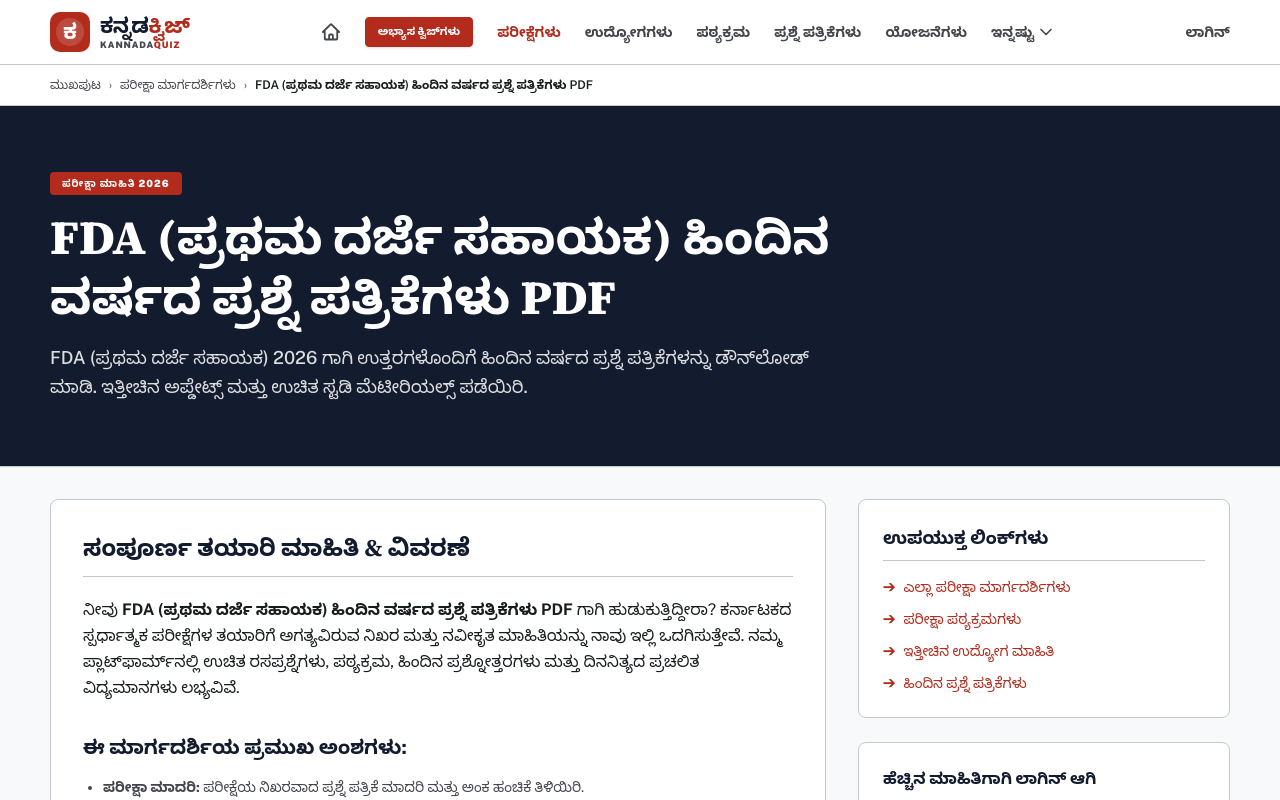
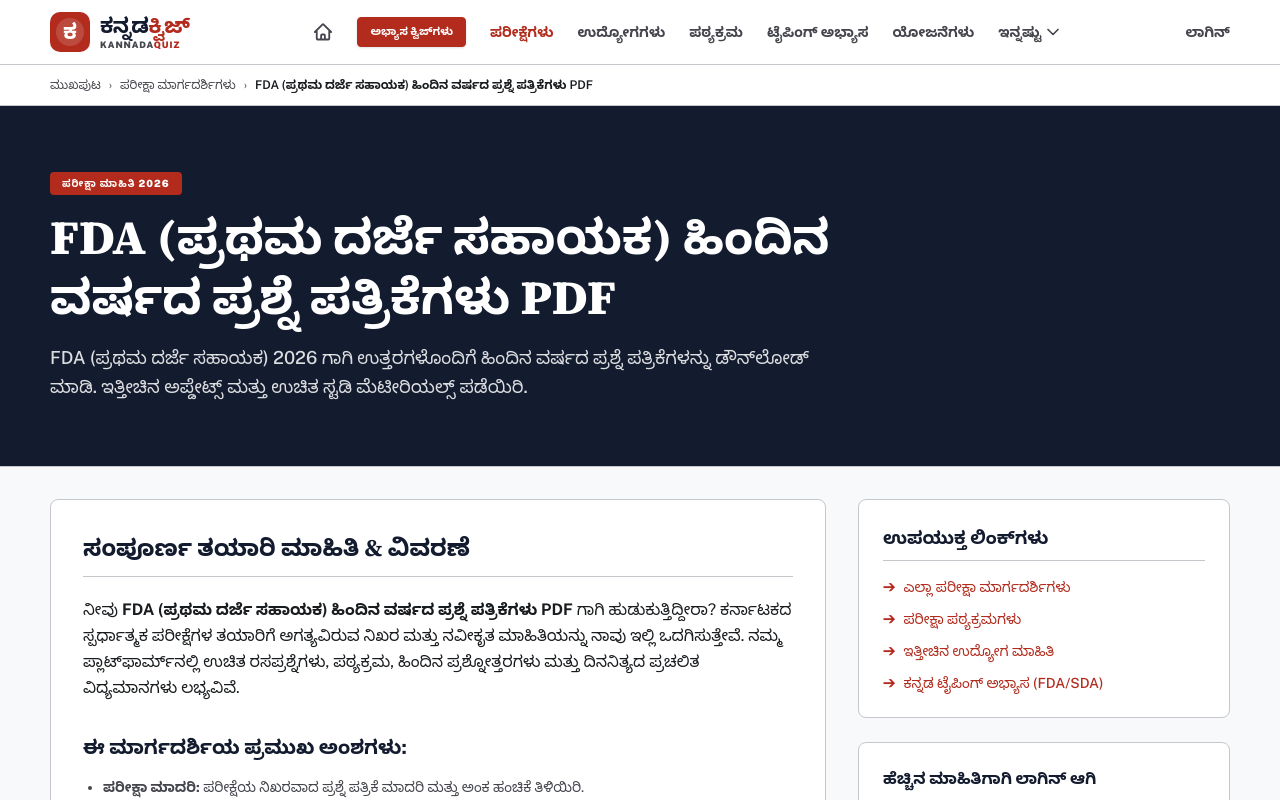
Before and after one commit to thyagarajsalome/kannadaquiz-next, a Next.js app: page /kn/exams/fda-previous-papers in a window 1280 px wide. Shown: the top 800 px of the page. Built offline with nearby package versions, Linux system fonts and the light colour scheme; no server answers.

Commit message:
seo: remove empty question-papers category, disallow in robots.txt and link typing tool instead

```diff
--- a/src/app/[locale]/category/[category]/page.tsx
+++ b/src/app/[locale]/category/[category]/page.tsx
@@ -7,7 +7,7 @@ import { CategoryFilterList } from "@/components/CategoryFilterList";
 export const revalidate = 86400;
 
 export function generateStaticParams() {
-  const categories = ["jobs", "education", "schemes", "technology", "question-papers"];
+  const categories = ["jobs", "education", "schemes", "technology"];
   const params: { locale: string; category: string }[] = [];
 
   // Create paths for both locales and all standard categories
@@ -237,7 +237,7 @@ export default async function CategoryPage({
   const locale: Locale = isLocale(rawLocale) ? rawLocale : "kn";
 
   const resolvedCategory = resolveCategoryKey(category);
-  const validCategories = ["jobs", "education", "schemes", "technology", "question-papers"];
+  const validCategories = ["jobs", "education", "schemes", "technology"];
   if (!validCategories.includes(resolvedCategory)) {
     notFound();
   }
--- a/src/app/[locale]/exams/[slug]/page.tsx
+++ b/src/app/[locale]/exams/[slug]/page.tsx
@@ -289,8 +289,8 @@ export default async function ExamSeoPage({ params }: { params: Promise<{ locale
                   </Link>
                 </li>
                 <li>
-                  <Link href="/kn/category/question-papers" className="text-[var(--secondary)] hover:underline font-medium text-sm flex items-center gap-2">
-                    <span>➔</span> ಹಿಂದಿನ ಪ್ರಶ್ನೆ ಪತ್ರಿಕೆಗಳು
+                  <Link href="/kn/tools/kannada-typing" className="text-[var(--secondary)] hover:underline font-medium text-sm flex items-center gap-2">
+                    <span>➔</span> ಕನ್ನಡ ಟೈಪಿಂಗ್ ಅಭ್ಯಾಸ (FDA/SDA)
                   </Link>
                 </li>
               </ul>
--- a/src/app/[locale]/page.tsx
+++ b/src/app/[locale]/page.tsx
@@ -29,7 +29,7 @@ const trendingTopics: Record<string, { name: string; url: string }[]> = {
     { name: "ಪರೀಕ್ಷಾ ಮಾರ್ಗದರ್ಶಿಗಳು", url: "/kn/exams" },
     { name: "ಸ್ಪರ್ಧಾತ್ಮಕ ಪರೀಕ್ಷೆ ಕ್ವಿಜ್", url: "/kn/quizzes" },
     { name: "ಉದ್ಯೋಗ ಮಾಹಿತಿ", url: "/kn/category/jobs" },
-    { name: "ಹಿಂದಿನ ಪ್ರಶ್ನೆ ಪತ್ರಿಕೆಗಳು", url: "/kn/category/question-papers" },
+    { name: "ಕನ್ನಡ ಟೈಪಿಂಗ್ ಅಭ್ಯಾಸ", url: "/kn/tools/kannada-typing" },
     { name: "ಸರ್ಕಾರಿ ಯೋಜನೆಗಳು", url: "/kn/category/schemes" },
     { name: "ಪರೀಕ್ಷಾ ಪಠ್ಯಕ್ರಮ", url: "/kn/syllabus" },
   ],
@@ -37,7 +37,7 @@ const trendingTopics: Record<string, { name: string; url: string }[]> = {
     { name: "Exam Guides 2026", url: "/en/exams" },
     { name: "Competitive Exam Quizzes", url: "/en/quizzes" },
     { name: "Government Jobs", url: "/en/category/jobs" },
-    { name: "Question Papers", url: "/en/category/question-papers" },
+    { name: "Kannada Typing Practice", url: "/en/tools/kannada-typing" },
     { name: "Government Schemes", url: "/en/category/schemes" },
     { name: "Exam Syllabus", url: "/en/syllabus" },
   ]
--- a/src/app/robots.ts
+++ b/src/app/robots.ts
@@ -19,6 +19,7 @@ export default function robots(): MetadataRoute.Robots {
         "/*/category/movies",
         "/*/category/sports",
         "/*/category/bangalore",
+        "/*/category/question-papers",
       ],
     },
     sitemap: "https://kannadaquiz.in/sitemap.xml",
--- a/src/app/sitemap.ts
+++ b/src/app/sitemap.ts
@@ -24,7 +24,6 @@ export default async function sitemap(): Promise<MetadataRoute.Sitemap> {
     `/${locale}/syllabus/sslc`,
     `/${locale}/syllabus/puc`,
     `/${locale}/category/jobs`,
-    `/${locale}/category/question-papers`,
     `/${locale}/category/schemes`,
     `/${locale}/category/education`,
     `/${locale}/category/technology`,
--- a/src/components/Header.tsx
+++ b/src/components/Header.tsx
@@ -37,8 +37,8 @@ export function Header({ locale }: { locale: Locale }) {
           <Link href={`/${locale}/syllabus`} prefetch={false} className="hover:text-[var(--secondary)] transition-colors whitespace-nowrap">
             {locale === "kn" ? "ಪಠ್ಯಕ್ರಮ" : "Syllabus"}
           </Link>
-          <Link href={`/${locale}/category/question-papers`} prefetch={false} className="hover:text-[var(--secondary)] transition-colors whitespace-nowrap">
-            {locale === "kn" ? "ಪ್ರಶ್ನೆ ಪತ್ರಿಕೆಗಳು" : "Question Papers"}
+          <Link href={`/${locale}/tools/kannada-typing`} prefetch={false} className="hover:text-[var(--secondary)] transition-colors whitespace-nowrap">
+            {locale === "kn" ? "ಟೈಪಿಂಗ್ ಅಭ್ಯಾಸ" : "Typing Practice"}
           </Link>
           <Link href={`/${locale}/category/schemes`} prefetch={false} className="hover:text-[var(--secondary)] transition-colors whitespace-nowrap">
             {locale === "kn" ? "ಯೋಜನೆಗಳು" : "Schemes"}
```
